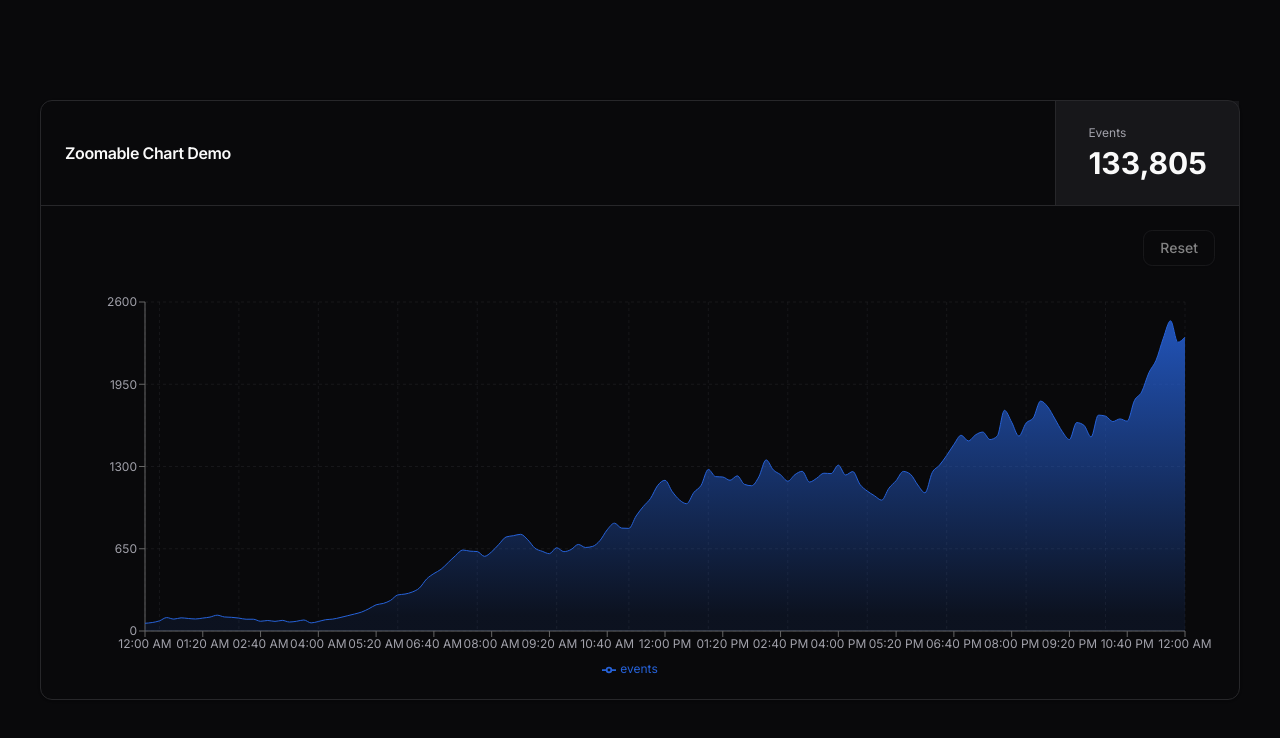
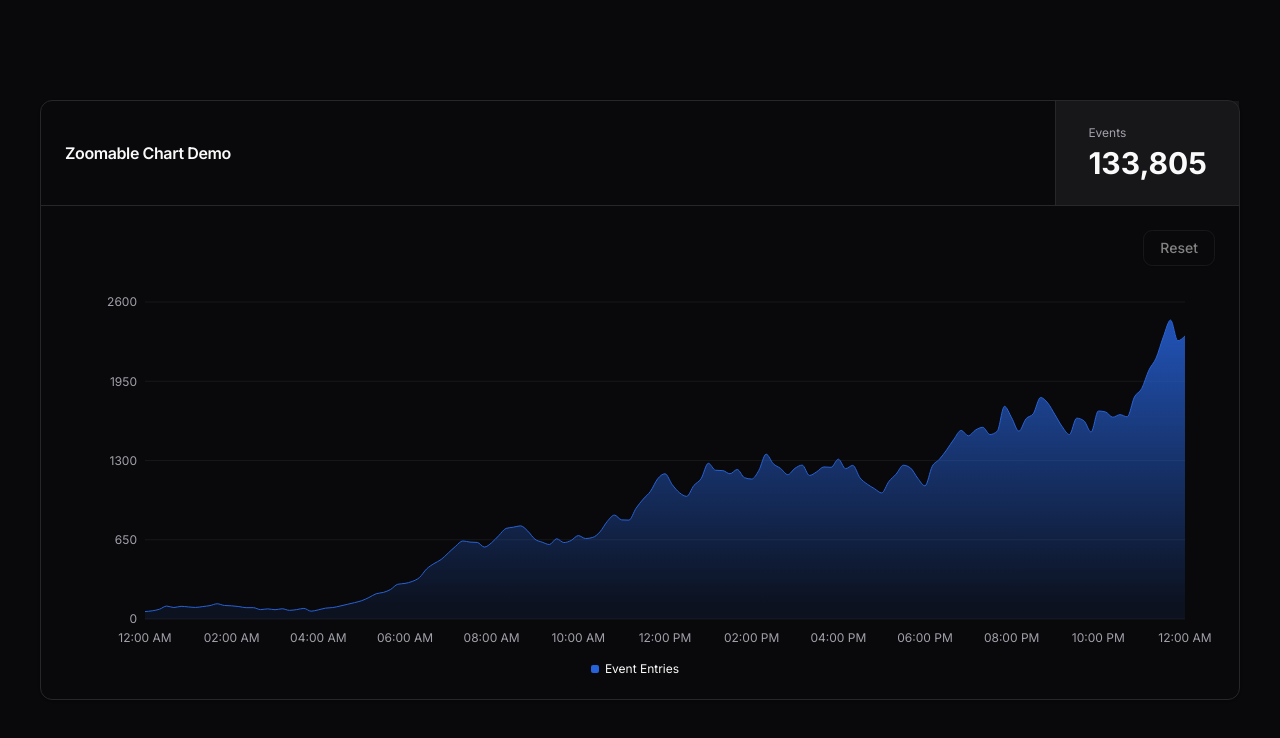
Before and after one commit to shelwinsunga/zoom-chart-demo, a Next.js app: page / in a window 1280 px wide. Shown: the top 738 px of the page. Built offline with nearby package versions, Linux system fonts and the light colour scheme.

Commit message:
feat: style axis

```diff
--- a/components/chart.tsx
+++ b/components/chart.tsx
@@ -1,6 +1,6 @@
 'use client'
 import { useState, useEffect, useMemo } from "react"
-import { Area, AreaChart, CartesianGrid, XAxis, YAxis, Tooltip, Legend, ComposedChart, ReferenceArea, ResponsiveContainer } from "recharts"
+import { Area, CartesianGrid, XAxis, YAxis, Tooltip, Legend, ComposedChart, ReferenceArea, ResponsiveContainer } from "recharts"
 import { Button } from "@/components/ui/button"
 import {
     Card,
@@ -12,9 +12,11 @@ import {
 import {
     ChartConfig,
     ChartContainer,
+    ChartTooltip,
     ChartTooltipContent,
+    ChartLegend,
+    ChartLegendContent,
 } from "@/components/ui/chart"
-import { MouseEvent } from 'react';
 
 const chartConfig = {
     events: {
@@ -22,6 +24,11 @@ const chartConfig = {
         color: "hsl(var(--chart-1))",
     },
 } satisfies ChartConfig
+
+type DataPoint = {
+    date: string;
+    events: number;
+};
 
 const seedRandom = (seed: number) => {
     const x = Math.sin(seed++) * 10000;
@@ -60,7 +67,7 @@ const simulateData = (start?: string, end?: string) => {
 };
 
 export function ZoomableChart() {
-    const [data, setData] = useState<any[]>([]);
+    const [data, setData] = useState<DataPoint[]>([]);
     const [refAreaLeft, setRefAreaLeft] = useState<string | null>(null);
     const [refAreaRight, setRefAreaRight] = useState<string | null>(null);
     const [startTime, setStartTime] = useState<string | null>(null);
@@ -158,14 +165,19 @@ export function ZoomableChart() {
                                         <stop offset="95%" stopColor={chartConfig.events.color} stopOpacity={0.1} />
                                     </linearGradient>
                                 </defs>
-                                <CartesianGrid strokeDasharray="3 3" />
+                                <CartesianGrid vertical={false} />
                                 <XAxis
                                     dataKey="date"
                                     tickFormatter={formatXAxis}
+                                    tickLine={false}
+                                    axisLine={false}
+                                    tickMargin={8}
+                                    minTickGap={32}
                                     style={{ userSelect: 'none' }}
                                 />
-                                <YAxis style={{ userSelect: 'none' }} />
-                                <Tooltip
+                                <YAxis tickLine={false} axisLine={false} style={{ userSelect: 'none' }} />
+                                <ChartTooltip
+                                    cursor={false}
                                     content={
                                         <ChartTooltipContent
                                             className="w-[200px]"
@@ -174,7 +186,7 @@ export function ZoomableChart() {
                                         />
                                     }
                                 />
-                                <Legend />
+                                <ChartLegend content={<ChartLegendContent />} />
                                 <Area
                                     type="monotone"
                                     dataKey="events"
```
